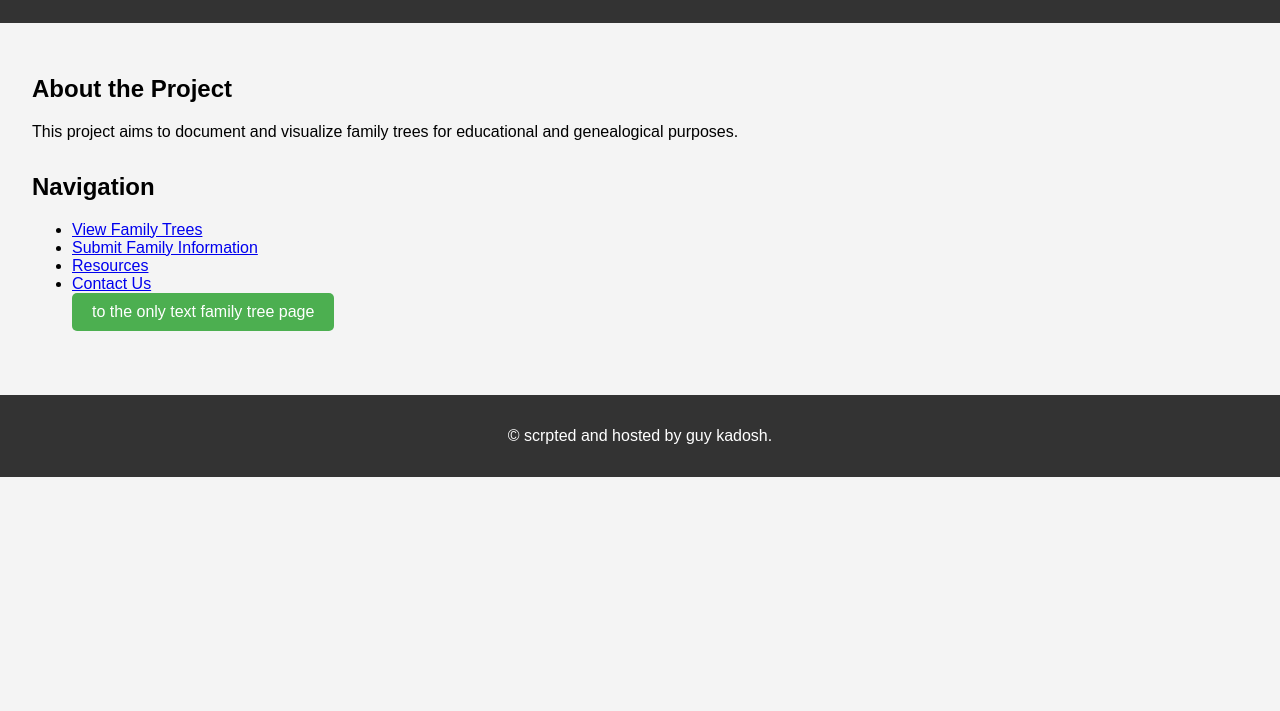
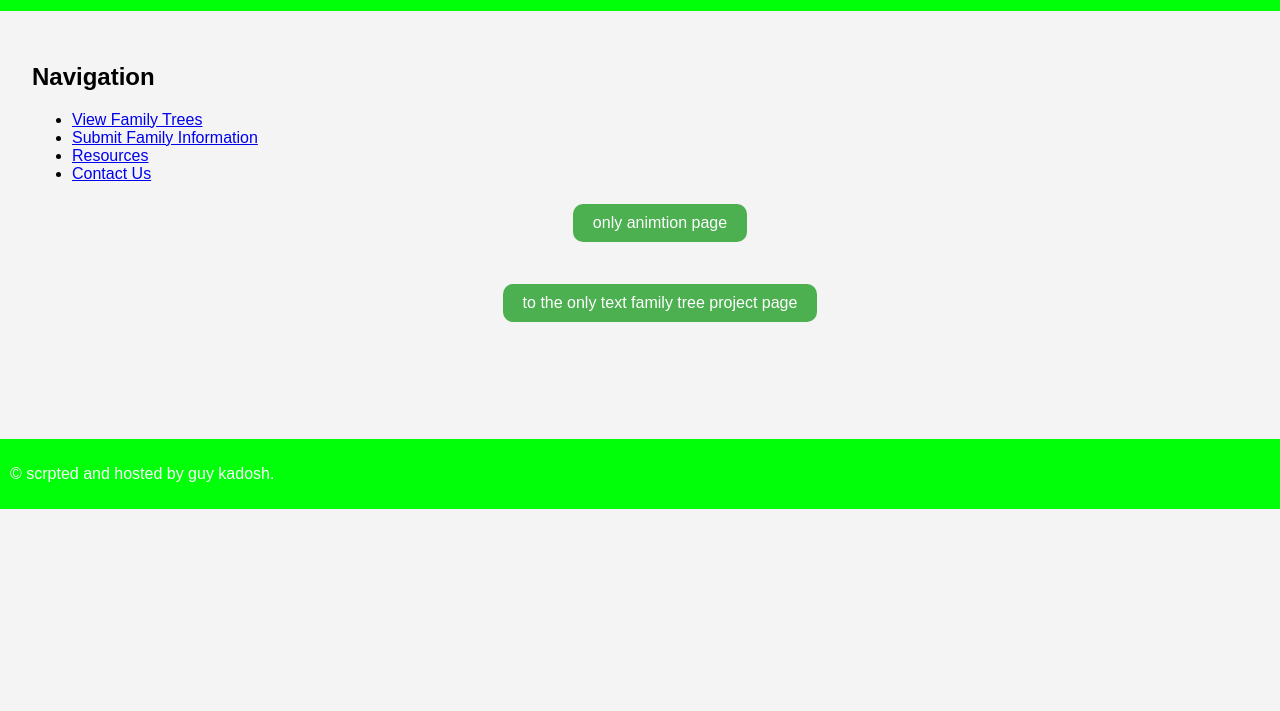
Before and after one commit to guyka2212/a-family-tree-project, a plain HTML site: page lobby/lobby.html in a window 1280 px wide. Shown: the part 89-800 px from the top of the page. Drawn offline with Linux system fonts and the light colour scheme.

Commit message:
first update to the css

```diff
--- a/lobby/lobby.html
+++ b/lobby/lobby.html
@@ -12,17 +12,18 @@
     </header>
     <main>
         <section>
-            <h2>About the Project</h2>
-            <p>This project aims to document and visualize family trees for educational and genealogical purposes.</p>
-        </section>
-        <section>
             <h2>Navigation</h2>
             <ul>
                 <li><a href="family_tree.html">View Family Trees</a></li>
                 <li><a href="submit_info.html">Submit Family Information</a></li>
                 <li><a href="resources.html">Resources</a></li>
                 <li><a href="contact.html">Contact Us</a></li>
-                <button onclick="window.location.href='family-tree-only-text.html'">to the only text family tree page</button>
+                <div class="only-animtion">
+                    <button onclick="window.location.href='only-animtion.html'">only animtion page</button>
+                </div>
+                <div class="family-tree-only-text">
+                    <button onclick="window.location.href='family-tree-only-text.html'">to the only text family tree project page</button>
+                </div>
             </ul>
         </section>
     </main>
--- a/lobby/style-lobby.css
+++ b/lobby/style-lobby.css
@@ -5,22 +5,24 @@ body {
     background-color: #f4f4f4;
 }
 header {
-    background-color: #333;
+    background-color: #00ff08;
     color: white;
     padding: 1em;
     text-align: center;
+    padding: 10px;
 }
 main {
     padding: 2em;
 }
 section {
-    margin-bottom: 2em;
+    margin-bottom: 4em;
 }
 footer {
-    background-color: #333;
+    background-color: #00ff08;
     color: white;
-    text-align: center;
+    text-align: left;
     padding: 1em;
+    padding: 10px;
 }
 button {
     background-color: #4CAF50;
@@ -30,5 +32,17 @@ button {
     cursor: pointer;
     font-size: 16px;
     text-align: center;
-    border-radius: 5px;
+    border-radius: 10px;
 }
+.family-tree-only-text {
+    display: flex;
+    justify-content: center;
+    align-items: center;
+    height: 10vh;
+}
+.only-animtion {
+    display: flex;
+    justify-content: center;
+    align-items: center;
+    height: 10vh;
+}
```
